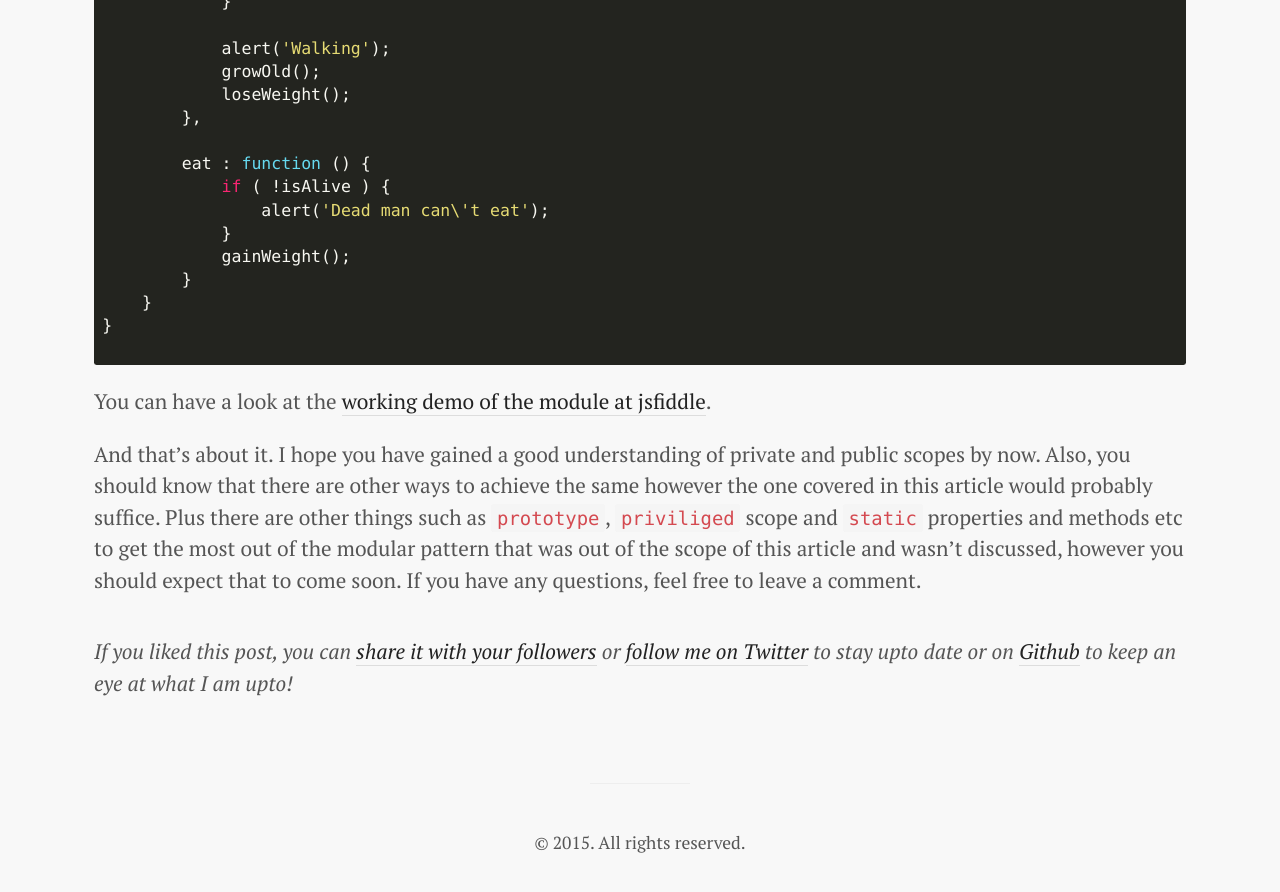
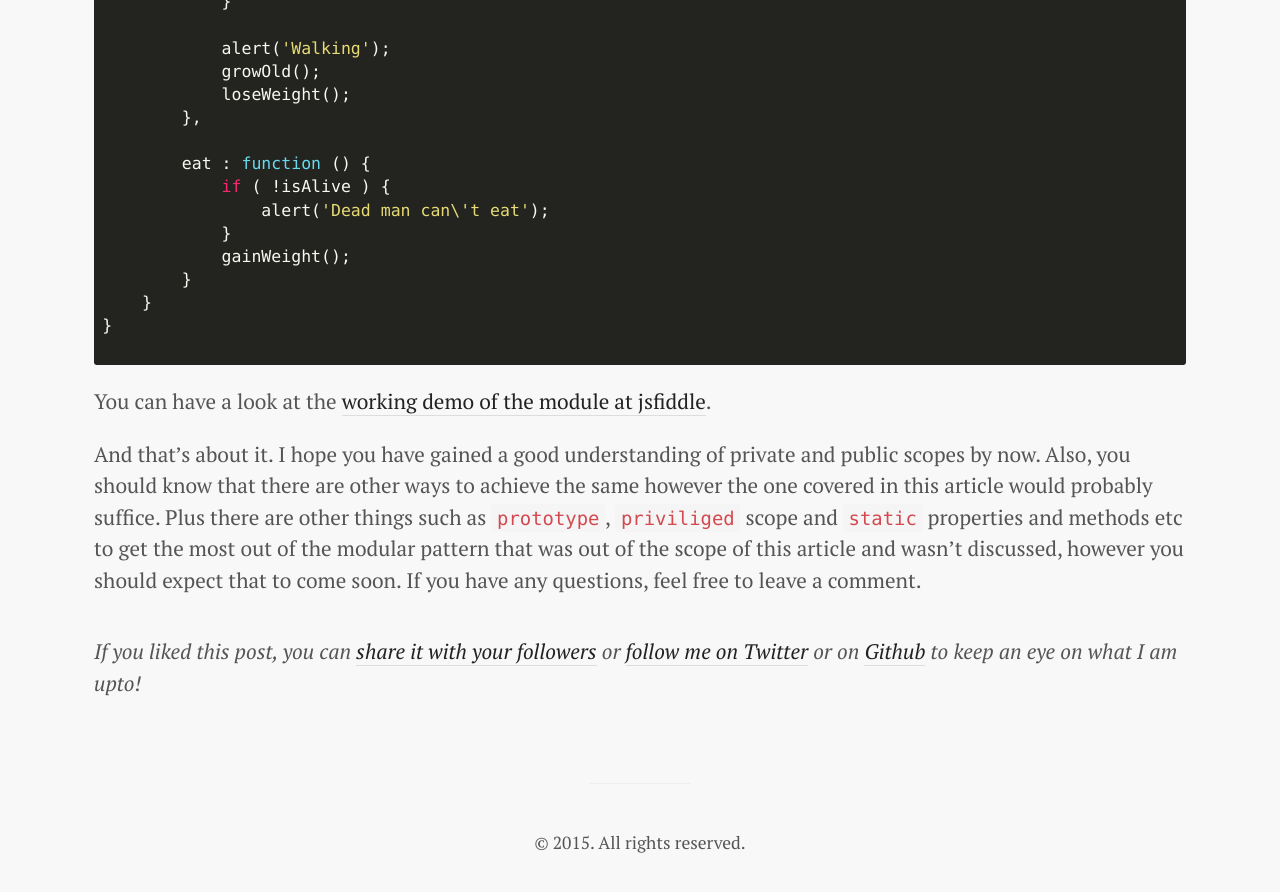
Before and after one commit to kamranahmedse/kamranahmedse.github.io, a Jekyll site: the page built from blog/_posts/2015-01-03-private-and-public-scopes-in-javascript.md, in a window 1280 px wide and 900 px high, scrolled down 5542 px. Shown: the top 892 px of the window. Built offline with Jekyll 4.4.1, drawn with Linux system fonts in a browser that asks for light colours; comment, search, counter and statistics services are not loaded.

Commit message:
Update twitter_plug.html

```diff
--- a/_includes/twitter_plug.html
+++ b/_includes/twitter_plug.html
@@ -1 +1 @@
-<div class="twitter_plug" style="font-style: italic; margin-top: 40px;">If you liked this post, you can <a href="https://twitter.com/intent/tweet?url={{ site.url }}{{ page.url }}&text={{ page.title }}&via=kamranahmed_se" target="_blank"> share it with your followers</a> or <a href="https://twitter.com/kamranahmed_se">follow me on Twitter</a> to stay upto date or on <a href="http://github.com/kamranahmedse">Github</a> to keep an eye at what I am upto!</div>
+<div class="twitter_plug" style="font-style: italic; margin-top: 40px;">If you liked this post, you can <a href="https://twitter.com/intent/tweet?url={{ site.url }}{{ page.url }}&text={{ page.title }}&via=kamranahmed_se" target="_blank"> share it with your followers</a> or <a href="https://twitter.com/kamranahmed_se">follow me on Twitter</a> or on <a href="http://github.com/kamranahmedse">Github</a> to keep an eye on what I am upto!</div>
```
